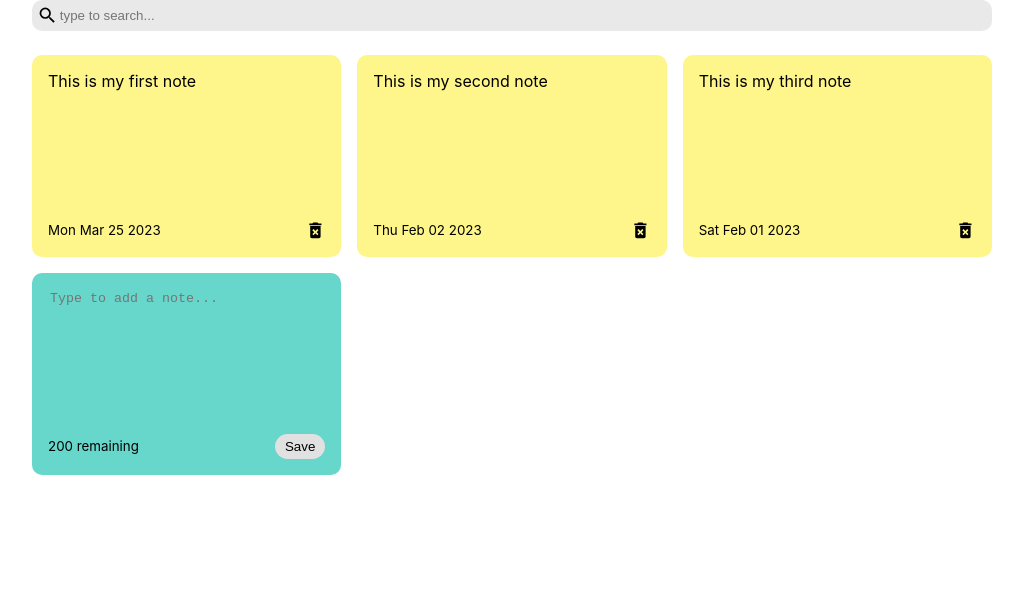
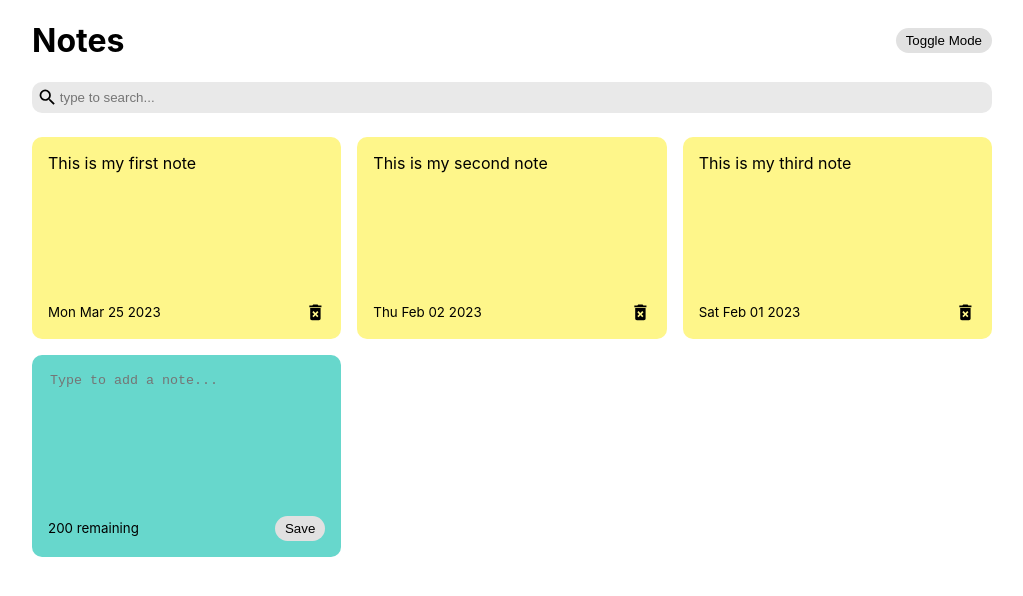
Before and after one commit to thakurbhanu021/Notes-App-ReactJs, a React (Create React App) app: page / in a window 1280 px wide. Shown: the top 596 px of the page, without its empty margins (128-1151 px from the left). Built offline with nearby package versions, Linux system fonts and the light colour scheme.

Commit message:
toggle dark mode added

```diff
--- a/src/App.js
+++ b/src/App.js
@@ -3,6 +3,7 @@ import { useState } from "react";
 import { nanoid } from "nanoid";
 import NotesList from "./Components/NotesList";
 import Search from "./Components/Search";
+import Header from "./Components/Header";
 
 const App = () => {
   const [notes, setNotes] = useState([
@@ -23,6 +24,7 @@ const App = () => {
     },
   ]);
   const [searchText, setSearchText] = useState("");
+  const [darkMode, setDarkMode] = useState(false);
 
   const onAddNote = (text) => {
     const date = new Date();
@@ -41,7 +43,9 @@ const App = () => {
   };
 
   return (
+    <div className={`${darkMode && 'dark-mode'}`}>
     <div className="container">
+      <Header handleToggleDarkMode={setDarkMode}/>
       <Search handleSearch={setSearchText} />
       <NotesList
         notes={notes.filter((note)=>(note.text.toLowerCase().includes(searchText)))}
@@ -49,6 +53,7 @@ const App = () => {
         handleDeleteNote={onDeleteNote}
       />
     </div>
+    </div>
   );
 };
 
--- /dev/null
+++ b/src/Components/Header.js
@@ -0,0 +1,10 @@
+const Header=(props)=>{
+    const handleToggleDarkMode =()=>{
+     props.handleToggleDarkMode((prevState)=>(!prevState))
+    }
+    return <div className="header">
+        <h1>Notes</h1>
+        <button className="save" onClick={handleToggleDarkMode}> Toggle Mode </button>
+    </div>
+}
+export default Header;
--- a/src/index.css
+++ b/src/index.css
@@ -12,12 +12,27 @@ code {
 		'Courier New', monospace;
 }
 
+.header{
+  display: flex;
+  align-items: center;
+  justify-content: space-between;
+}
+
+.dark-mode {
+  background-color: black;
+}
+
+.dark-mode h1{
+  color: white;
+}
+
 .container {
   max-width: 960px;
   margin-right: auto;
   margin-left: auto;
   padding-left: 15px;
   padding-right: 15px;
+  min-height: 100vh;
 }
 
 .notes-list {
```
